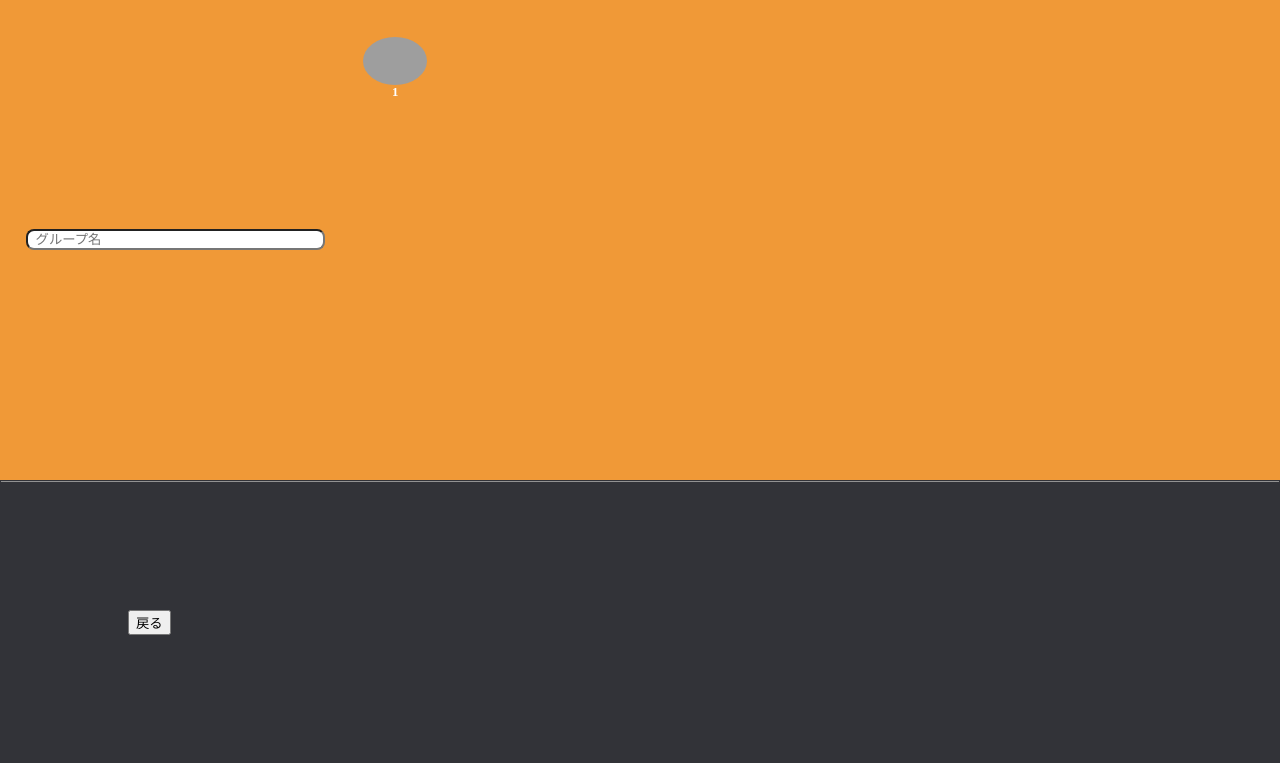
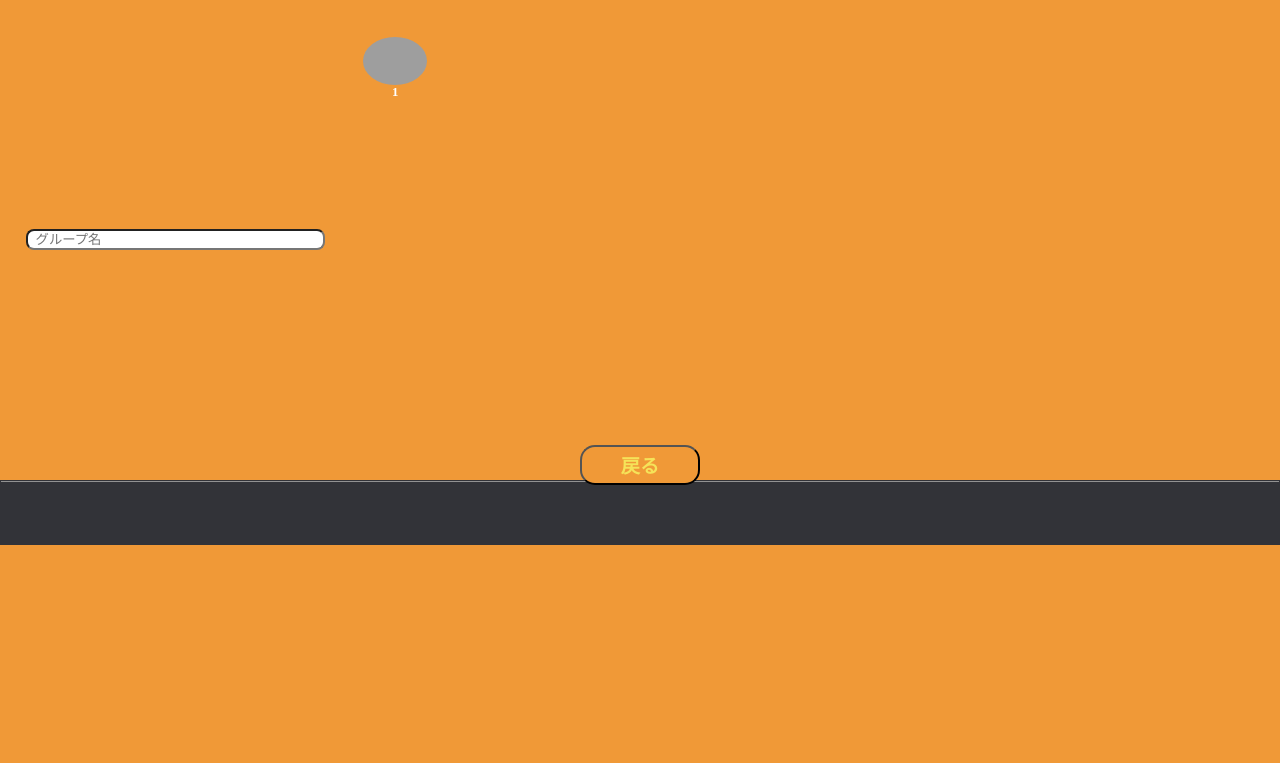
Before and after one commit to ritsuki-i/hatothon-app, a Flask app: template templates/result.html in a window 1280 px wide. Shown: the part 255-1018 px from the top of the page. After the commit the page ends 800 px from the top, so only its background shows below. Run offline with Flask 3, Linux system fonts and the light colour scheme; the template is opened without the code that fills it: most values are stand-ins (such as "Sample title", 1, 10 or a date in 2020); grey boxes are pictures that could not be loaded.

Commit message:
back-button design

```diff
--- a/static/css/result.css
+++ b/static/css/result.css
@@ -209,3 +209,19 @@ button {
 .group_name{
     height: 20%;
 }
+
+#go-back {
+    margin: auto;
+    background-color: #f09937;
+    color: #f5e359;
+    border-radius: 15px;
+    font-size: 120%;
+    height: 40px;
+    width: 120px;
+    font-weight: bold;
+    position: fixed;
+    top: 80vh;
+    bottom: 0;
+    left: 0;
+    right: 0;
+}
```
